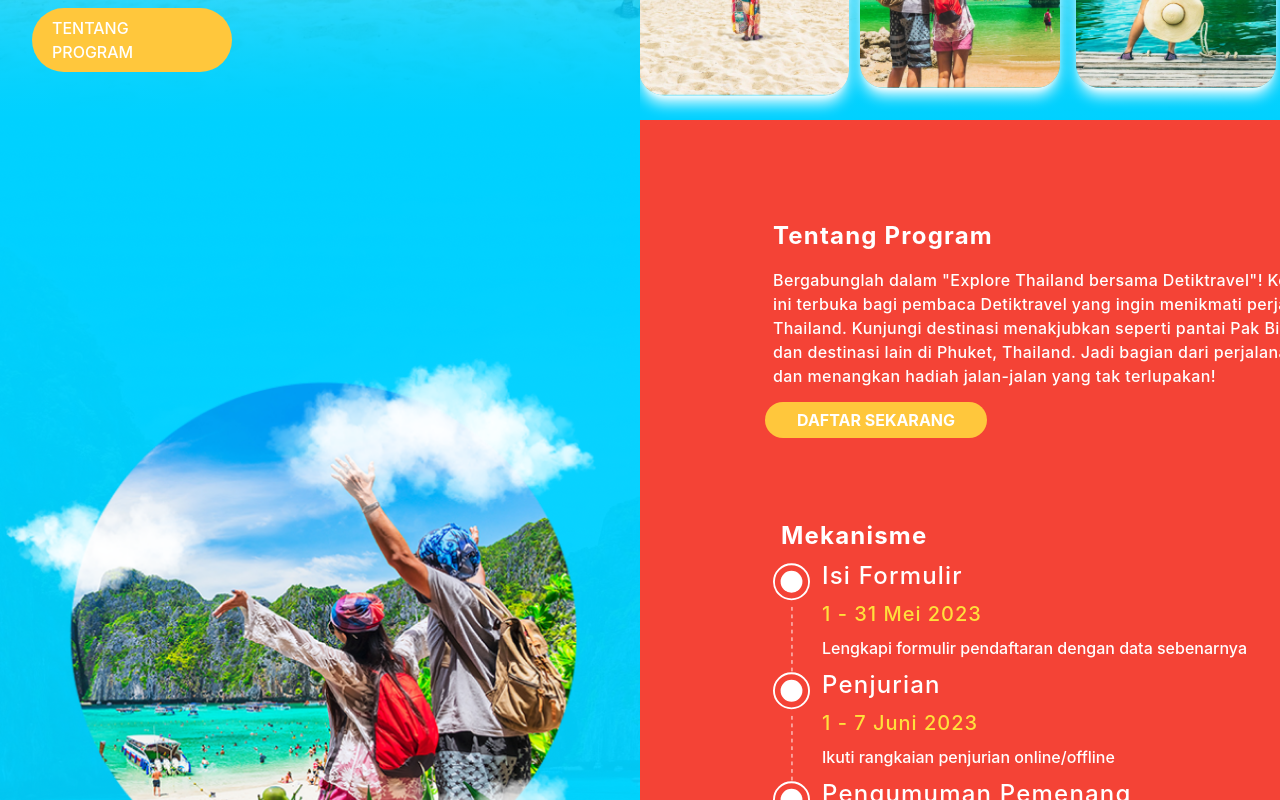
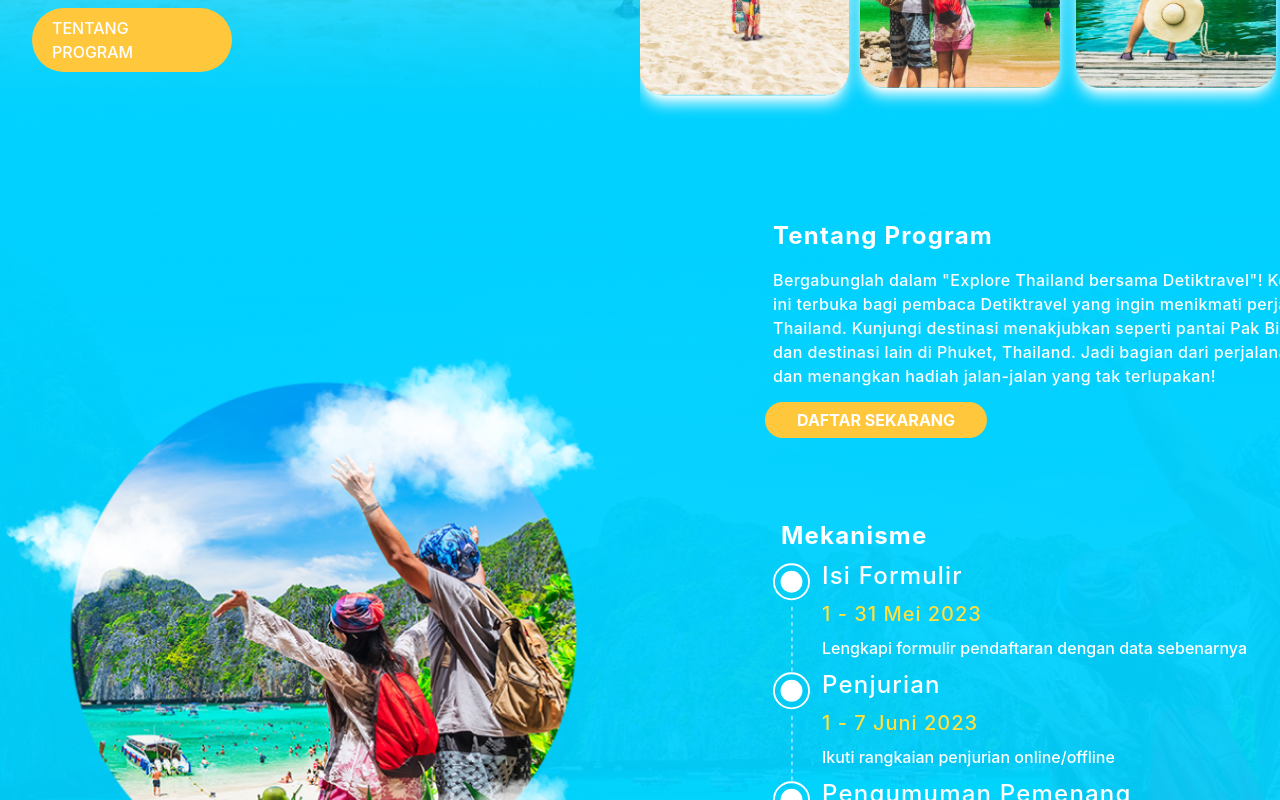
Before and after one commit to BlackRing8/detikTraveler, a React (Vite) app: page / in a window 1280 px wide. Shown: the part 680-1480 px from the top of the page. Built offline with nearby package versions, Linux system fonts and the light colour scheme.

Commit message:
update bug

```diff
--- a/src/components/home_component/Tentang.jsx
+++ b/src/components/home_component/Tentang.jsx
@@ -11,7 +11,7 @@ const Tentang = () => {
           <img src={About} alt="about image" className="w-auto h-auto" />
         </div>
       </div>
-      <div className="w-[390px] h-[840px] lg:w-1/2 lg:h-full justify-center lg:items-center flex bg-red-500 mx-auto">
+      <div className="w-[390px] h-[840px] lg:w-1/2 lg:h-full justify-center lg:items-center flex mx-auto">
         <div className="flex-row  w-[390px] h-[840px] px-2 lg:px-0">
           <div className="flex-row w-[360px] h-[300px] lg:w-[600px] lg:[225px]">
             <h1 className="text-white font-bold text-2xl p-2 tracking-wider">Tentang Program</h1>
```
